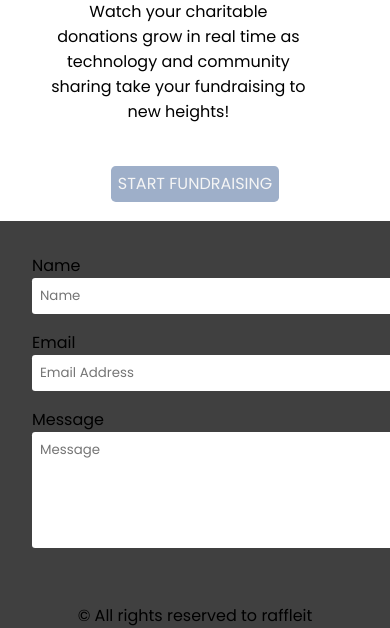
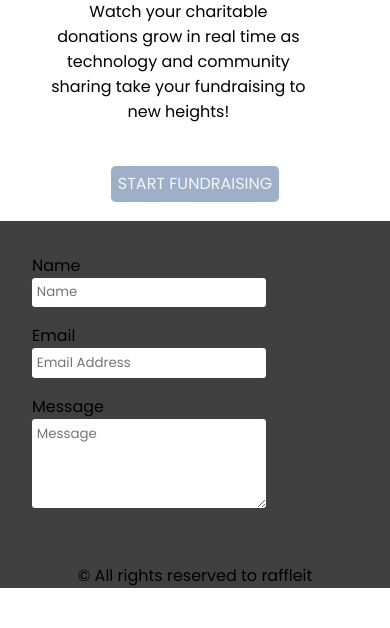
Before and after one commit to Leon12-aaryson/RaffleIt, a PHP site: page / in a window 390 px wide; the page is wider, and only the part inside the window is pictured. Shown: the part 4431-5059 px from the top of that part. After the commit the page ends 5019 px from the top of that part, so only its background shows below. Run offline with PHP 8.4, Linux system fonts and the light colour scheme.

Commit message:
me changes to contacts

```diff
--- a/static/styles/css/mediaqr.css
+++ b/static/styles/css/mediaqr.css
@@ -33,8 +33,22 @@
         width: 100%;
     }
 
-    .footer{
+    .footer {
         width: 100%;
+    }
+
+    .footer form {
+        width: 80%;
+    }
+
+    .contact input,
+    .contact textarea {
+        width: 14rem;
+        padding: .3rem;
+    }
+
+    textarea {
+        height: 5rem;
     }
 }
 
```
